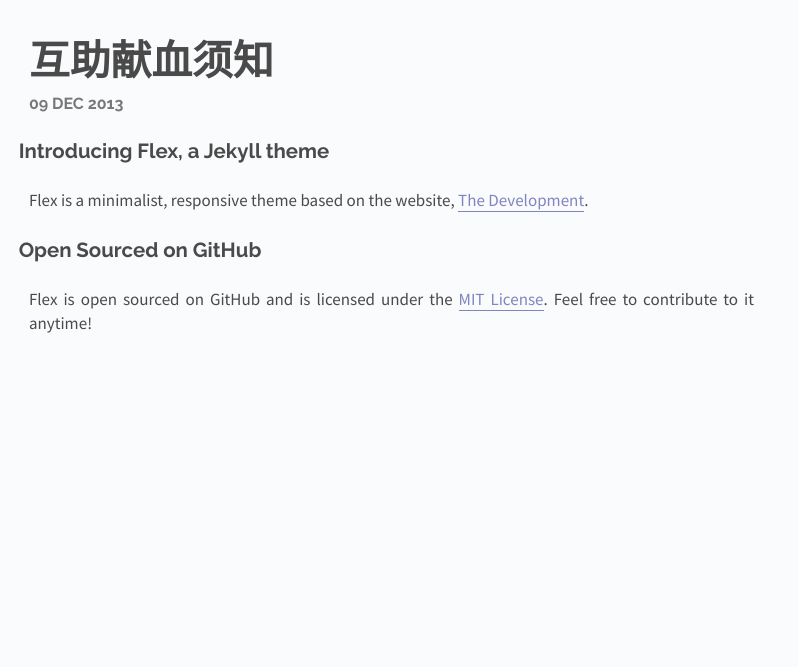
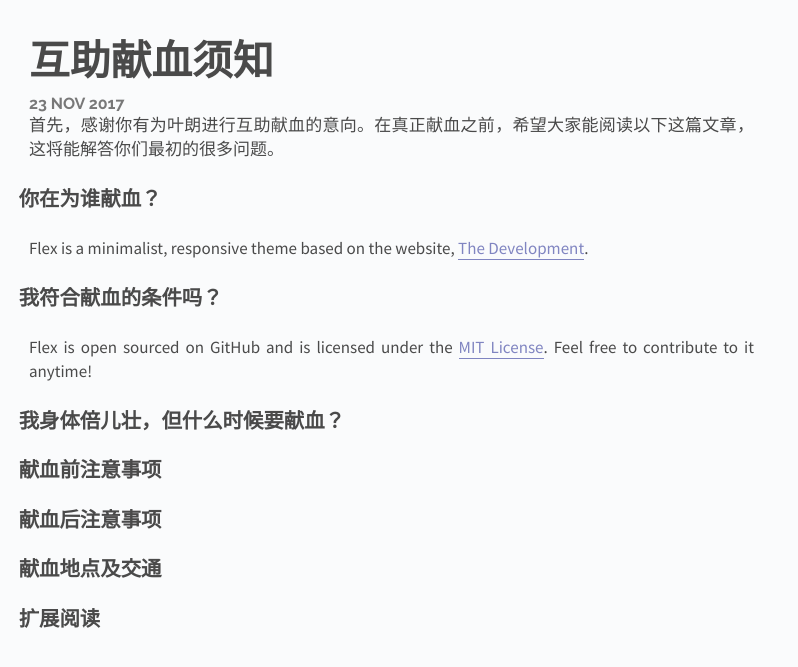
Before and after one commit to ardehaha/longisthebest, a Jekyll site: the page built from _posts/2017-11-23-notice.md, in a window 1280 px wide. Shown: the top 667 px of the page, without its empty margins (0-798 px from the left). Built offline with Jekyll 4.4.1, drawn with Linux system fonts in a browser that asks for light colours; Markdown is read by kramdown in place of the engine named in the settings.

Commit message:
Signed-off-by: will.chou <will.chou@superlinksoft.com>

```diff
--- a/_posts/2017-11-23-notice.md
+++ b/_posts/2017-11-23-notice.md
@@ -1,15 +1,26 @@
 ---
 layout: post
 title: 互助献血须知
-cover: cover.jpg
-date:   2013-12-09 12:00:00
+date:   2017-11-23 01:58:00
 categories: posts
 ---
 
-## Introducing Flex, a Jekyll theme
+首先，感谢你有为叶朗进行互助献血的意向。在真正献血之前，希望大家能阅读以下这篇文章，这将能解答你们最初的很多问题。
+
+## 你在为谁献血？
 
 Flex is a minimalist, responsive theme based on the website, [The Development](http://thedevelopment.co).
 
-## Open Sourced on GitHub
+## 我符合献血的条件吗？
 
 Flex is open sourced on GitHub and is licensed under the [MIT License](http://opensource.org/licenses/MIT). Feel free to contribute to it anytime!
+
+## 我身体倍儿壮，但什么时候要献血？
+
+## 献血前注意事项
+
+## 献血后注意事项
+
+## 献血地点及交通
+
+## 扩展阅读
--- a/index.html
+++ b/index.html
@@ -1,6 +1,6 @@
 ---
 layout: default
-title: 叶朗的血小板互助献血信息发布
+title: 叶朗的互助献血信息发布
 ---
 
 {% assign page = site.posts.first %}
```
Also changed, not shown: images/cover.jpg (deleted), images/logo.png (deleted), images/long.png (added), images/sidebar-button.png (deleted).
